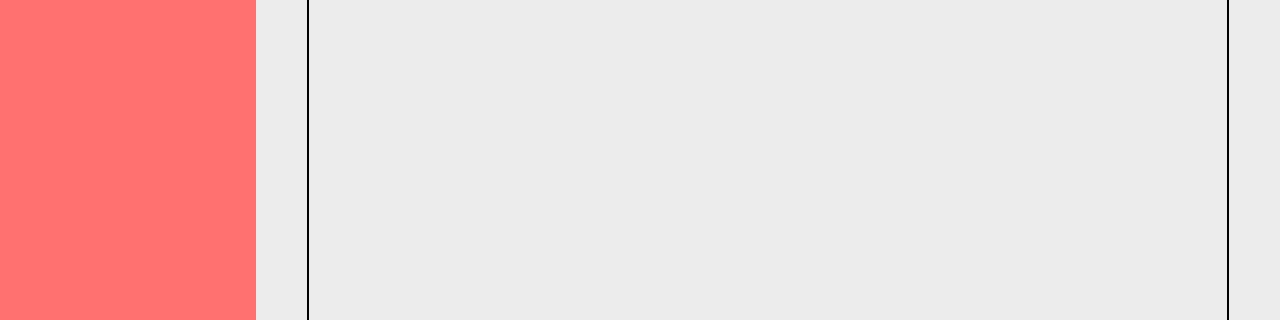
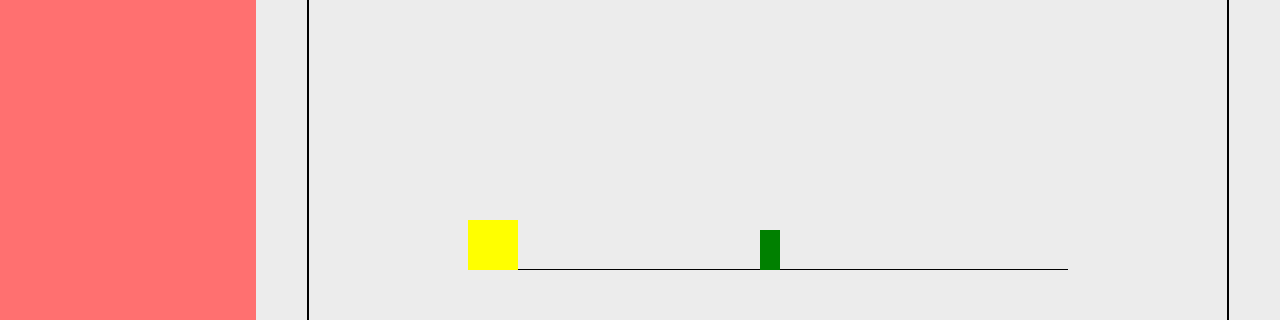
Before and after one commit to FernandoSimoes7/pokemon-game, a React (Create React App) app: page / in a window 1280 px wide. Shown: the part 277-597 px from the top of the page. Built offline with nearby package versions, Linux system fonts and the light colour scheme; a web font is replaced by a local one.

Commit message:
game - Chore: adicionando a parte do jogo - P1

```diff
--- a/src/components/DashBoard/index.tsx
+++ b/src/components/DashBoard/index.tsx
@@ -1,7 +1,11 @@
-import React from 'react';
-import { Container, GameArea, InfoPerson } from './style';
+import React, { useEffect } from 'react';
+import { Cactus, Container, Dino, Game, GameArea, InfoPerson } from './style';
 
 function DashBoard() {
+  useEffect(() => {
+
+  }, [])
+
   return (
     <Container>
       <InfoPerson>
@@ -9,7 +13,12 @@ function DashBoard() {
         <p>NAME POKEMON</p>
       </InfoPerson>
       <GameArea>
-        GAMEEE
+
+        <Game>
+          <Dino></Dino>
+          <Cactus></Cactus>
+        </Game>
+
       </GameArea>
     </Container>
   );
--- a/src/components/DashBoard/style.ts
+++ b/src/components/DashBoard/style.ts
@@ -1,4 +1,36 @@
-import styled from 'styled-components';
+import styled, { keyframes } from 'styled-components';
+
+const JumpKF = keyframes`
+  0% {
+    top: 150px;
+  }
+
+  30% {
+    top: 130px;
+  }
+
+  50% {
+    top: 80px;
+  }
+
+  80% {
+    top: 130px;
+  }
+
+  100% {
+    top: 150px;
+  }
+`;
+
+const BlockKF = keyframes`
+  0% {
+    left: 580px;
+  }
+
+  100% {
+    left: -20px;
+  }
+`;
 
 export const Container = styled.div`
   width: 100%;
@@ -16,7 +48,6 @@ export const Container = styled.div`
 
 export const InfoPerson = styled.div`
   width: 45%;
-  heigth: 30%;
   background-color: transparent;
   margin: 3%;
   color: black;
@@ -37,3 +68,36 @@ export const GameArea = styled.div`
   display: flex;
   justify-content: center;
 `;
+
+export const Game = styled.div`
+  width: 600px;
+  height: 200px;
+  border-bottom: 1px solid black;
+  margin: auto;
+`;
+
+export const Dino = styled.div`
+  width: 50px;
+  height: 50px;
+  background-color: yellow;
+  background-size: 50px 50px;
+  position: relative;
+  top: 150px;
+`;
+
+export const Cactus = styled.div`
+  width: 20px;
+  height: 40px;
+  position: relative;
+  top: 110px;
+  left: 580px;
+
+  background-color: green;
+  background-size: 20px 40px;
+
+  animation: ${BlockKF} 1s infinite linear;
+`;
+
+export const Jump = styled.div`
+  animation: ${JumpKF} 0.3s linear;
+`;
--- a/src/pages/PageInfo/index.tsx
+++ b/src/pages/PageInfo/index.tsx
@@ -1,5 +1,4 @@
 import React from 'react';
-import styled from 'styled-components';
 import NavBarTop from '../../components/NavBarTop';
 import { Atributes, BoxInfo, CardsInfo, Icon, Name, SearchBar, Title, TitleBar } from './style';
 import img from '../../assets/pokebolas.jpg';
```
